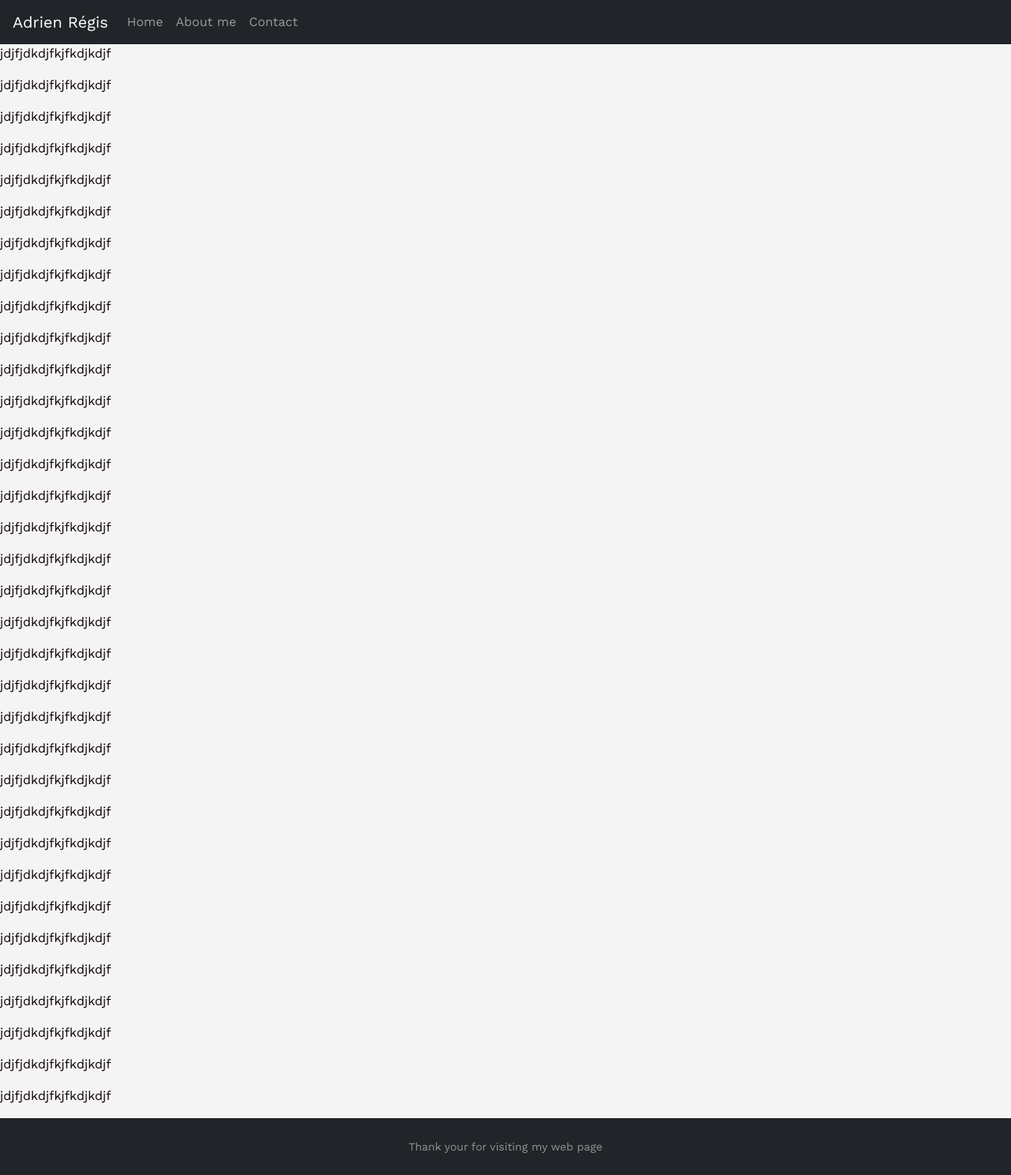
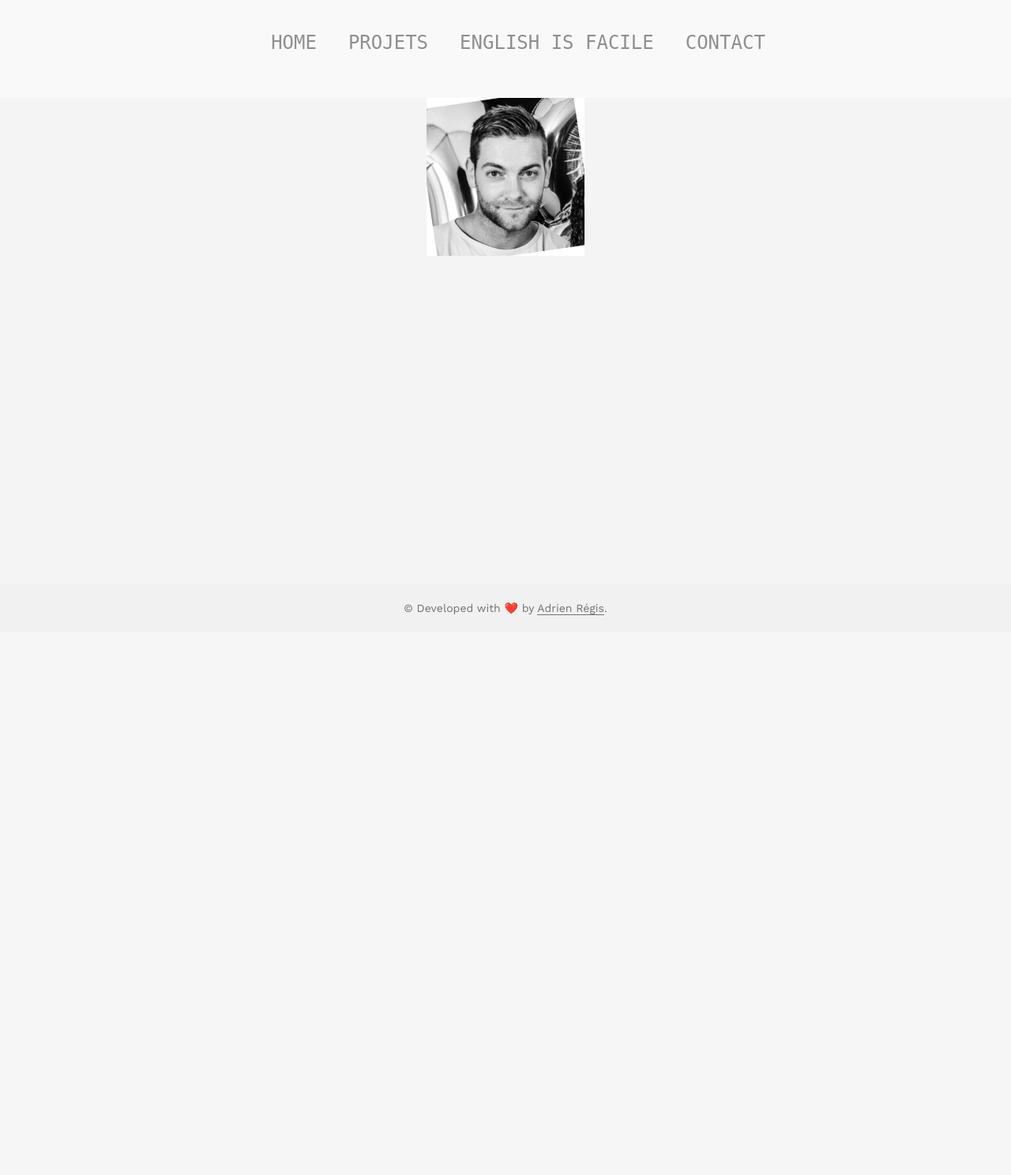
Before and after one commit to Reaven23/rails-my-web-profile, a Rails app: page / in a window 1280 px wide. Shown: the whole page at 79% size. After the commit the page ends 779 px from the top, so only its background shows below. Run offline with Rails 7, Linux system fonts and the light colour scheme; style sheets or scripts are compiled from the project's sources; some libraries are stand-ins or nearby versions.

Commit message:
New design for main page

```diff
--- a/app/assets/stylesheets/application.scss
+++ b/app/assets/stylesheets/application.scss
@@ -10,6 +10,3 @@
 // Your CSS partials
 @import "components/index";
 @import "pages/index";
-html, body {
-  height: 100%;
-}
--- /dev/null
+++ b/app/assets/stylesheets/pages/_footer.scss
@@ -0,0 +1,22 @@
+footer {
+  position: absolute;
+  font-size: 12px;
+  bottom: 0;
+  width: 100%;
+  height: 60px;
+  line-height: 60px;
+  font-size: 14px;
+  background-color: #f1f1f1;
+  color: #000000;
+  text-align: center;
+
+  a {
+    text-decoration: none;
+    color: inherit;
+    border-bottom: 1px solid;
+
+    &:hover {
+      border-bottom: 1px transparent;
+    }
+  }
+}
--- a/app/assets/stylesheets/pages/_index.scss
+++ b/app/assets/stylesheets/pages/_index.scss
@@ -1,2 +1,4 @@
 // Import page-specific CSS files here.
 @import "home";
+@import "navbar";
+@import "footer"
--- /dev/null
+++ b/app/assets/stylesheets/pages/_navbar.scss
@@ -0,0 +1,60 @@
+
+
+.navbar-flow {
+  display: flex;
+  justify-content: center;
+  align-items: center;
+  position: relative;
+  min-height: 8vh;
+  font-family: Hack, monospace;
+}
+
+div {
+  color: #727272;
+  text-align: center;
+}
+
+
+nav {
+  margin: 0px;
+  background: #f9f9f9;
+  padding: 16px;
+  .menuItems {
+    list-style: none;
+    display: flex;
+
+    li {
+      margin: 20px;
+
+      a {
+        text-decoration: none;
+        color: #8f8f8f;
+        font-size: 24px;
+        font-weight: 400;
+        transition: all 1.5s ease-in-out;
+        position: relative;
+        text-transform: uppercase;
+
+        &::before {
+          content: attr(data-item);
+          transition: 1.5s;
+          color: #5f9e5d;
+          position: absolute;
+          top: 0;
+          bottom: 0;
+          left: 0;
+          right: 0;
+          width: 0;
+          overflow: hidden;
+        }
+
+        &:hover {
+          &::before {
+            width: 100%;
+            transition: all 1s ease-in-out;
+          }
+        }
+      }
+    }
+  }
+}
--- /dev/null
+++ b/app/views/pages/_footer.html.erb
@@ -0,0 +1,10 @@
+<footer>
+
+
+  <!-- ❤️  -->
+  <div class="footer-copyright text-center">&copy; Developed with ❤️</i> by
+    <a href="https://www.adrien-regis.site/" class="white-text" target="_blank">Adrien Régis</a>.
+  </div>
+
+
+</footer>
--- a/app/views/pages/_navbar.html.erb
+++ b/app/views/pages/_navbar.html.erb
@@ -1,19 +1,11 @@
-<nav class="navbar navbar-expand-lg navbar-dark bg-dark">
-  <a class="navbar-brand ms-3" href="#">Adrien Régis</a>
-  <button class="navbar-toggler" type="button" data-toggle="collapse" data-target="#navbarNav" aria-controls="navbarNav" aria-expanded="false" aria-label="Toggle navigation">
-    <span class="navbar-toggler-icon"></span>
-  </button>
-  <div class="collapse navbar-collapse" id="navbarNav">
-    <ul class="navbar-nav">
-      <li class="nav-item active">
-        <a class="nav-link" href="#">Home <span class="sr-only">(current)</span></a>
-      </li>
-      <li class="nav-item">
-        <a class="nav-link" href="#">About me</a>
-      </li>
-      <li class="nav-item">
-        <a class="nav-link" href="#">Contact</a>
-      </li>
+<section>
+  <nav class="navbar-flow">
+    <ul class="menuItems">
+      <li><a href='#' data-item='Home'>Home</a></li>
+      <li><a href='#' data-item='Projets'>Projets</a></li>
+      <li><a href='#' data-item='English is Facile'>English is Facile</a></li>
+      <li><a href='#' data-item='Contact'>Contact</a></li>
     </ul>
-  </div>
-</nav>
+  </nav>
+
+</section>
--- a/app/views/pages/home.html.erb
+++ b/app/views/pages/home.html.erb
@@ -1,45 +1,5 @@
 <%= render 'navbar' %>
-<div class="content">
-  <p>jdjfjdkdjfkjfkdjkdjf</p>
-   <p>jdjfjdkdjfkjfkdjkdjf</p>
-    <p>jdjfjdkdjfkjfkdjkdjf</p>
-     <p>jdjfjdkdjfkjfkdjkdjf</p>
-      <p>jdjfjdkdjfkjfkdjkdjf</p>
-       <p>jdjfjdkdjfkjfkdjkdjf</p>
-        <p>jdjfjdkdjfkjfkdjkdjf</p>
-         <p>jdjfjdkdjfkjfkdjkdjf</p>
-          <p>jdjfjdkdjfkjfkdjkdjf</p>
-           <p>jdjfjdkdjfkjfkdjkdjf</p>
-            <p>jdjfjdkdjfkjfkdjkdjf</p>
-             <p>jdjfjdkdjfkjfkdjkdjf</p>
-              <p>jdjfjdkdjfkjfkdjkdjf</p>
-               <p>jdjfjdkdjfkjfkdjkdjf</p>
-                <p>jdjfjdkdjfkjfkdjkdjf</p>
-                 <p>jdjfjdkdjfkjfkdjkdjf</p>
-                  <p>jdjfjdkdjfkjfkdjkdjf</p>
-                   <p>jdjfjdkdjfkjfkdjkdjf</p>
-                    <p>jdjfjdkdjfkjfkdjkdjf</p>
-                     <p>jdjfjdkdjfkjfkdjkdjf</p>
-                      <p>jdjfjdkdjfkjfkdjkdjf</p>
-                       <p>jdjfjdkdjfkjfkdjkdjf</p>
-
-                        <p>jdjfjdkdjfkjfkdjkdjf</p>
-                         <p>jdjfjdkdjfkjfkdjkdjf</p>
-                          <p>jdjfjdkdjfkjfkdjkdjf</p>
-                           <p>jdjfjdkdjfkjfkdjkdjf</p>
-                            <p>jdjfjdkdjfkjfkdjkdjf</p>
-                             <p>jdjfjdkdjfkjfkdjkdjf</p>
-                              <p>jdjfjdkdjfkjfkdjkdjf</p>
-                               <p>jdjfjdkdjfkjfkdjkdjf</p>
-                                <p>jdjfjdkdjfkjfkdjkdjf</p>
-                                 <p>jdjfjdkdjfkjfkdjkdjf</p>
-                                  <p>jdjfjdkdjfkjfkdjkdjf</p>
-                                   <p>jdjfjdkdjfkjfkdjkdjf</p>
+<div class="photo-prez">
+  <%= image_tag("adrien.jpg", width: 200) %>
 </div>
-<div class="d-flex flex-column">
-  <footer id="sticky-footer" class="flex-shrink-0 py-4 bg-dark text-white-50">
-    <div class="container text-center">
-      <small>Thank your for visiting my web page</small>
-    </div>
-  </footer>
-</div>
+<%= render 'footer' %>
```
Also changed, not shown: app/assets/images/adrien.jpg (added).
